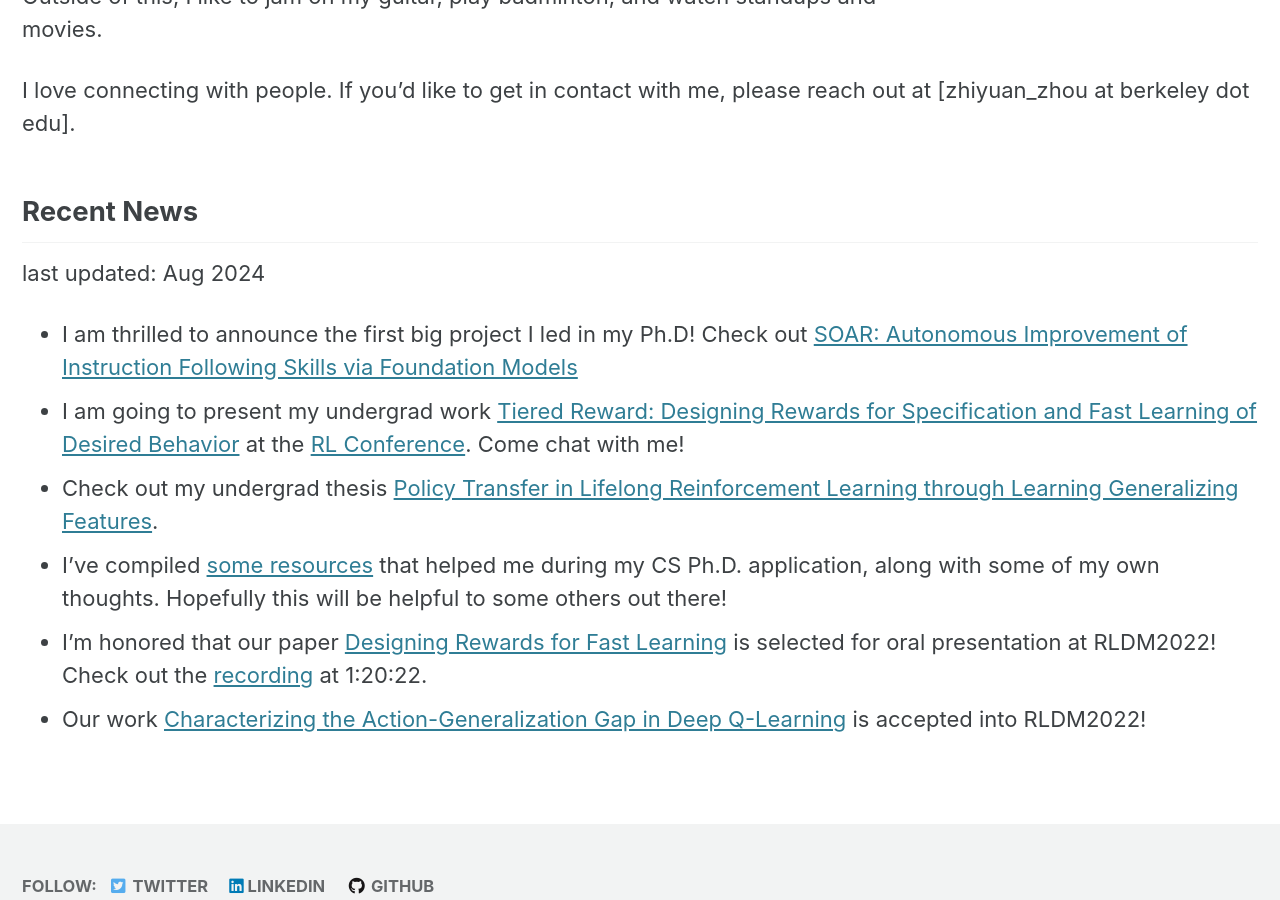
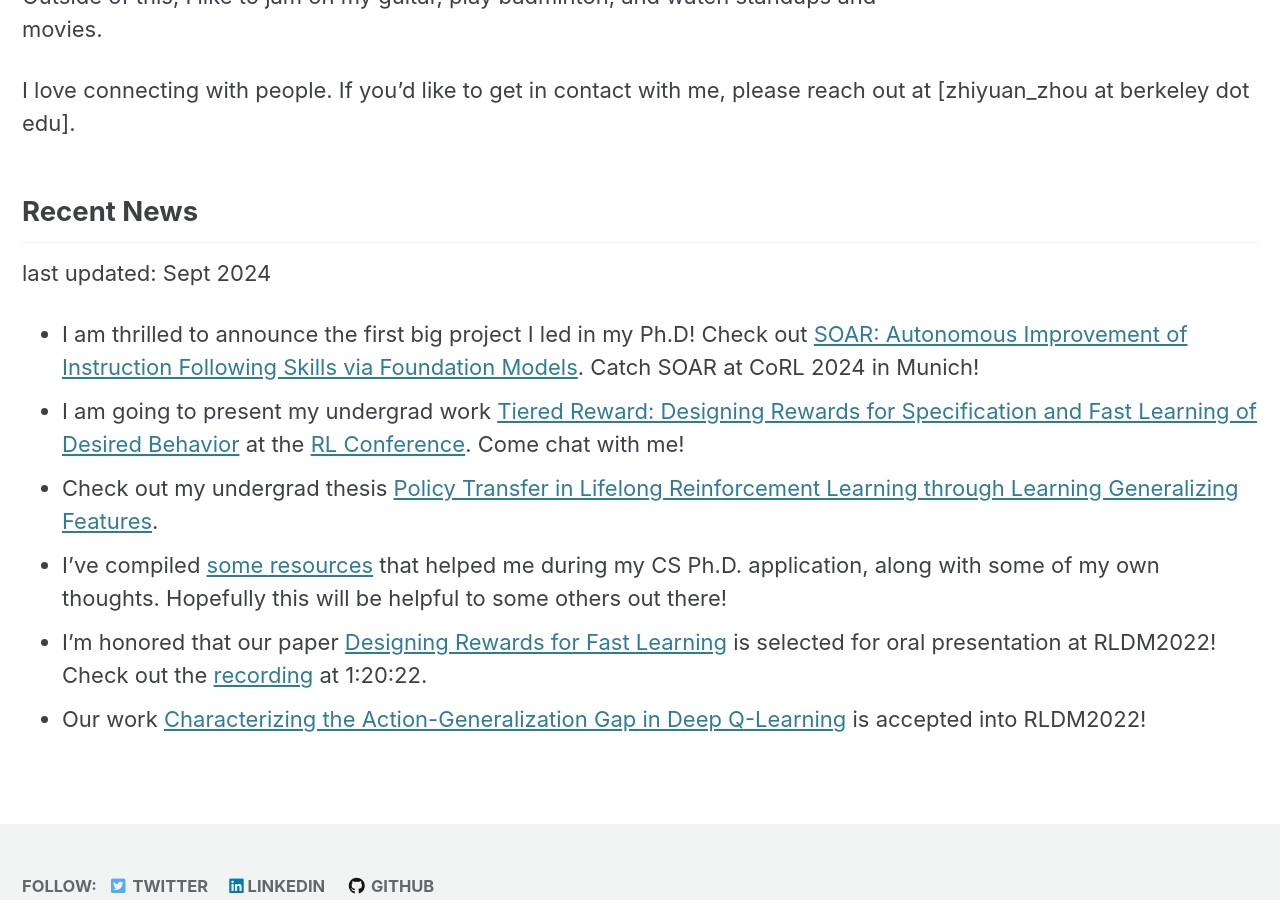
Before and after one commit to zhouzypaul/zhouzypaul.github.io, a Jekyll site: the page built from index.md, in a window 1280 px wide and 900 px high, scrolled down 492 px. Built offline with Jekyll 4.4.1, drawn with Linux system fonts in a browser that asks for light colours; cached includes are drawn as plain includes.

Commit message:
corl 2024 update

```diff
--- a/index.md
+++ b/index.md
@@ -20,8 +20,8 @@ Outside of this, I like to jam on my guitar, play badminton, and watch standups
 I love connecting with people. If you'd like to get in contact with me, please reach out at [zhiyuan_zhou at berkeley dot edu].
 
 ## Recent News
-last updated: Aug 2024
-- I am thrilled to announce the first big project I led in my Ph.D! Check out [SOAR: Autonomous Improvement of Instruction Following Skills via Foundation Models](https://auto-improvement.github.io)
+last updated: Sept 2024
+- I am thrilled to announce the first big project I led in my Ph.D! Check out [SOAR: Autonomous Improvement of Instruction Following Skills via Foundation Models](https://auto-improvement.github.io). Catch SOAR at CoRL 2024 in Munich!
 - I am going to present my undergrad work [Tiered Reward: Designing Rewards for Specification and Fast Learning of Desired Behavior](/tiered_reward/) at the [RL Conference](https://rl-conference.cc). Come chat with me!
 - Check out my undergrad thesis [Policy Transfer in Lifelong Reinforcement Learning through Learning Generalizing Features](https://cs.brown.edu/media/filer_public/c2/72/c272a1f8-1186-4a85-8f97-cfe8a1a7278a/zhouzhiyuan_honors_thesis.pdf).
 - I've compiled [some resources](/grad_school_apps/) that helped me during my CS Ph.D. application, along with some of my own thoughts. Hopefully this will be helpful to some others out there!
```
Also changed, not shown: _pages/research.md (+2 -3 lines).
